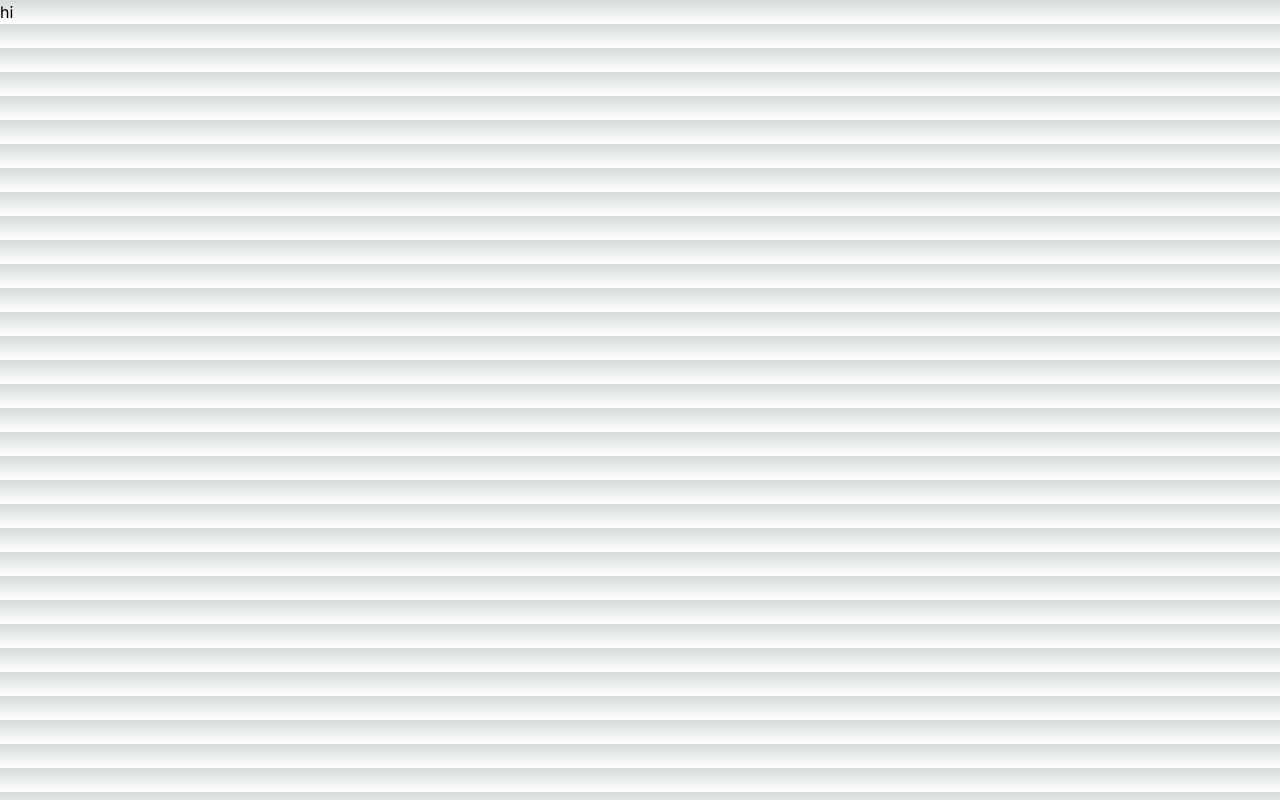
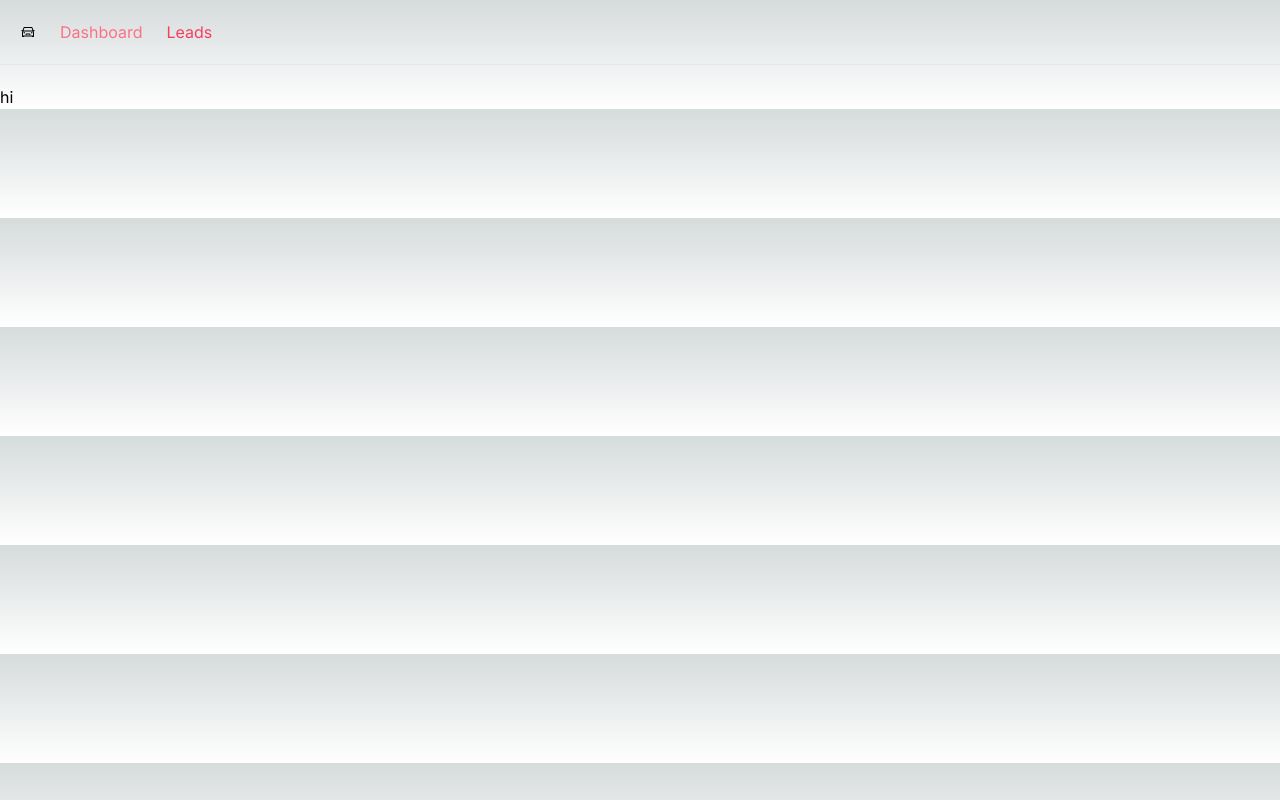
Before and after one commit to Danin1993/CS178B-WheelWise-Winter-Break, a Next.js app in the folder wheelwise2/: page / in a window 1280 px wide. Built offline with nearby package versions, Linux system fonts and the light colour scheme.

Commit message:
Navbar - Done!

```diff
--- /dev/null
+++ b/wheelwise2/app/NavBar.tsx
@@ -0,0 +1,40 @@
+"use client";
+
+import Link from "next/link";
+import { LiaCarSolid } from "react-icons/lia";
+import { usePathname } from "next/navigation";
+import classNames from "classnames";
+
+const NavBar = () => {
+  const currentPath = usePathname();
+
+  const links = [
+    { lable: "Dashboard", href: "/" },
+    { lable: "Leads", href: "/Leads" },
+  ];
+
+  return (
+    <nav className="flex space-x-6 border-b p-5 mb-5 items-center">
+      <Link href="/">
+        <LiaCarSolid />
+      </Link>
+      <ul className="flex space-x-6 items-center">
+        {links.map((link) => (
+          <Link
+            key={link.href}
+            className={classNames({
+              "text-rose-400": link.href === currentPath,
+              "text-rose-500": link.href !== currentPath,
+              "hover:text-rose-700 transition-colors": true,
+            })}
+            href={link.href}
+          >
+            {link.lable}
+          </Link>
+        ))}
+      </ul>
+    </nav>
+  );
+};
+
+export default NavBar;
--- a/wheelwise2/app/layout.tsx
+++ b/wheelwise2/app/layout.tsx
@@ -1,6 +1,7 @@
 import type { Metadata } from 'next'
 import { Inter } from 'next/font/google'
 import './globals.css'
+import NavBar from './NavBar'
 
 const inter = Inter({ subsets: ['latin'] })
 
@@ -16,7 +17,10 @@ export default function RootLayout({
 }) {
   return (
     <html lang="en">
-      <body className={inter.className}>{children}</body>
+      <body className={inter.className}>
+        <NavBar/>
+        <main>{children}</main>
+        </body>
     </html>
   )
 }
```
Also changed, not shown: wheelwise2/package.json (+6 -4 lines), 1 other file (tests, documents, lock files or other folders).
